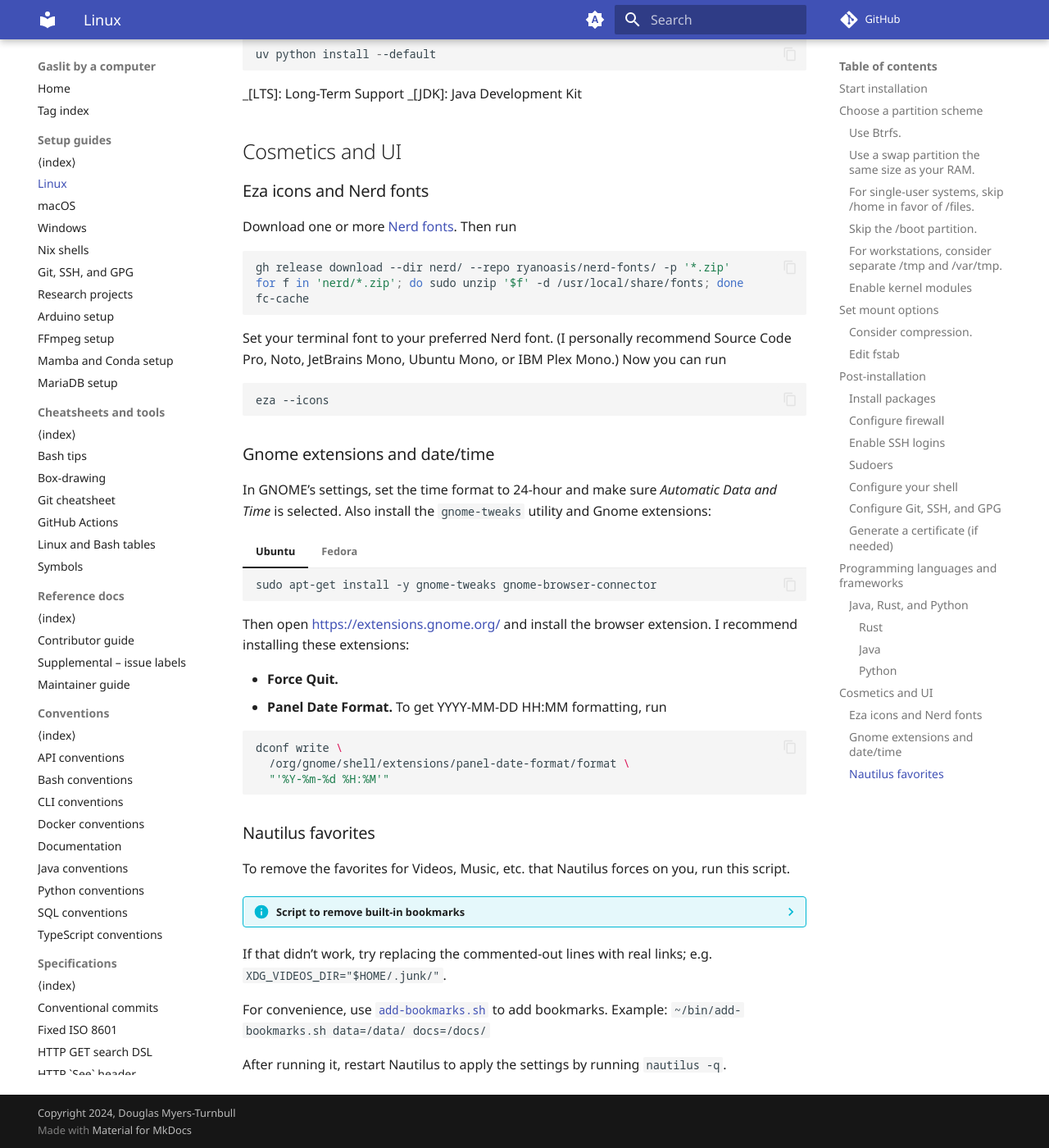
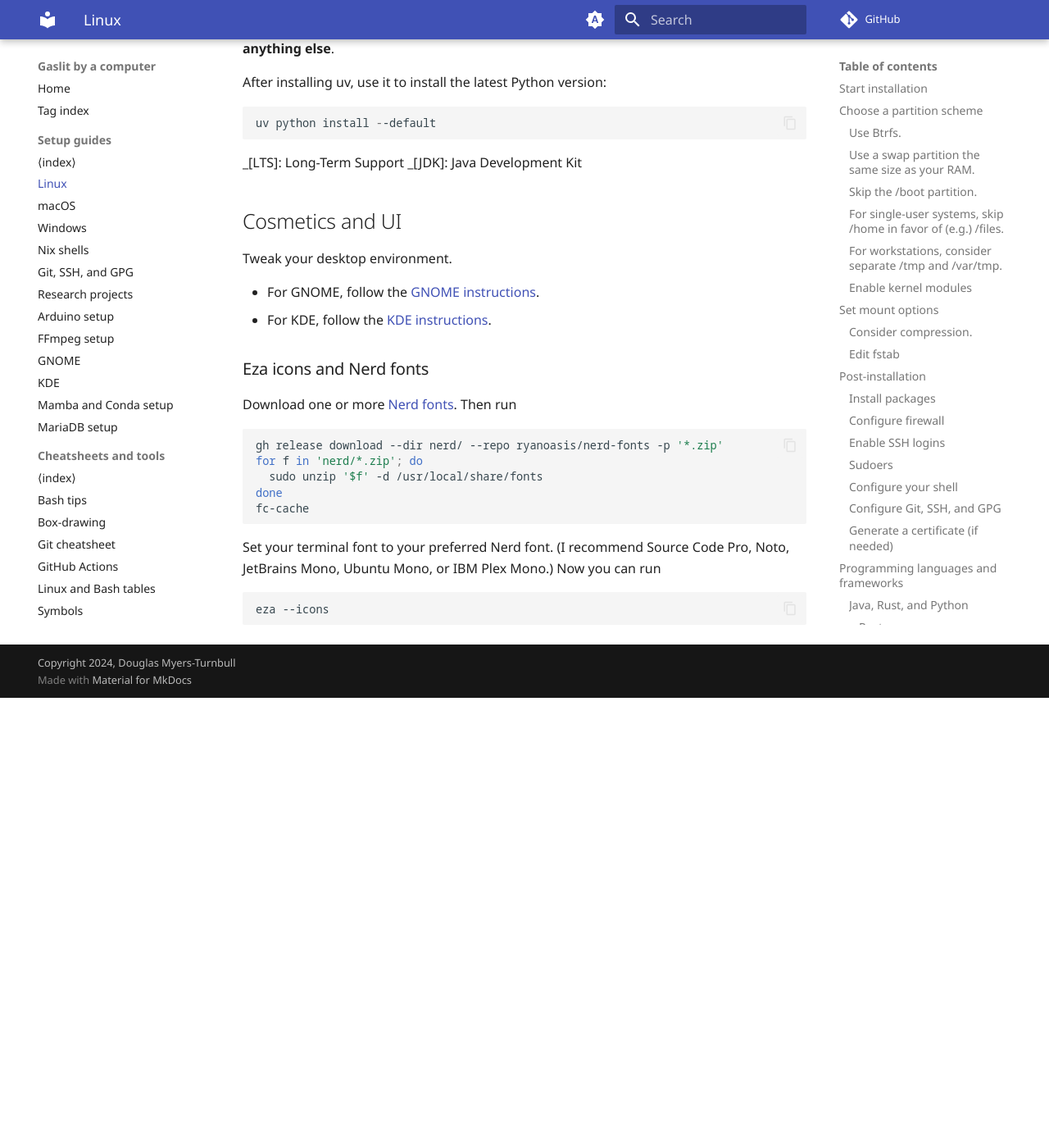
Before and after one commit to dmyersturnbull/dmyersturnbull.github.io, an MkDocs documentation site: the page built from contents/guide/linux.md, in a window 1280 px wide and 1400 px high, scrolled down 6284 px. Shown: the whole window at 82% size. Built offline with MkDocs 1.6.1 and Material for MkDocs 9.7.7, drawn with Linux system fonts in a browser that asks for light colours; comment, search, counter and statistics services are not loaded; after the commit the page ends 7135 px from its top, so only the background shows below that; some of the changed text lies outside the part shown.

Commit message:
feat: improve some content

````diff
--- /dev/null
+++ b/contents/guide/gnome.md
@@ -0,0 +1,73 @@
+# GNOME
+
+## Extensions
+
+In GNOME’s settings, set the time format to 24-hour and make sure _Automatic Data and Time_ is selected.
+Also install the `gnome-tweaks` utility and Gnome extensions:
+
+=== "Ubuntu"
+
+    ```bash
+    sudo apt-get install -y gnome-tweaks gnome-browser-connector
+    ```
+
+=== "Fedora"
+
+    ```bash
+    sudo dnf install -y gnome-tweaks gnome-browser-connector
+    ```
+
+Then open https://extensions.gnome.org/ and install the browser extension.
+I recommend installing these extensions:
+
+- **Force Quit.**
+- **Panel Date Format.**
+  To get YYYY-MM-DD HH:MM formatting, run
+
+  ```bash
+  dconf write \
+    /org/gnome/shell/extensions/panel-date-format/format \
+    "'%Y-%m-%d %H:%M'"
+  ```
+
+## Nautilus favorites
+
+To remove the favorites for Videos, Music, etc. that Nautilus forces on you, run this script.
+
+??? info "Script to remove built-in bookmarks"
+
+    ```bash
+    cat >> ~/.config/user-dirs.dirs << EOF
+    # This file was created manually.
+
+    # Keep these:
+    XDG_DESKTOP_DIR="$HOME/Desktop"
+    XDG_DOWNLOAD_DIR="$HOME/Downloads"
+
+    # Exclude these:
+    #XDG_DOCUMENTS_DIR="$HOME/Documents"
+    #XDG_TEMPLATES_DIR="$HOME/Templates"
+    #XDG_PUBLICSHARE_DIR="$HOME/Public"
+    #XDG_MUSIC_DIR="$HOME/Music"
+    #XDG_PICTURES_DIR="$HOME/Pictures"
+    #XDG_VIDEOS_DIR="$HOME/Videos"
+    EOF
+
+    cat >> ~/.config/user-dirs.conf << EOF
+    # Create a user-dirs.conf file to prevent automatic updates
+    # We created ~/.config/user-dirs.dirs manually
+    # Prevent xdg-user-dirs-update from overwriting it
+    enabled=False
+    EOF
+    ```
+
+If that didn’t work, try replacing the commented-out lines with real links; e.g.
+`XDG_VIDEOS_DIR="$HOME/.junk/"`.
+
+For convenience, use
+[`add-bookmarks.sh`](files/add-bookmarks.sh)
+to add bookmarks.
+Example: `~/bin/add-bookmarks.sh data=/data/ docs=/docs/`
+
+After running it, restart Nautilus to apply the settings by running
+`nautilus -q`.
--- /dev/null
+++ b/contents/guide/kde.md
@@ -0,0 +1,3 @@
+# KDE
+
+Nothing to see here, yet.
--- a/contents/guide/linux.md
+++ b/contents/guide/linux.md
@@ -13,7 +13,8 @@
 -->
 
 A setup guide for programmers, etc., on Linux and the Windows Linux Subsystem.
-Alternatives for Ubuntu/Debian-like and Fedora/RedHat-like are shown.
+Contains specific instructions for Ubuntu and Fedora,
+which may work for other Debian-like and RedHat-like distros.
 
 !!! related
 
@@ -55,16 +62,16 @@
 Linux uses swap space as a **complement** to memory by swapping out infrequently used pages.
 You should definitely use it, but it probably doesn’t need to fit more than your memory.
 
-### For single-user systems, skip `/home` in favor of `/files`.
+### Skip the `/boot` partition.
+
+It’s not needed on a modern UEFI system.
+
+### For single-user systems, skip `/home` in favor of (e.g.) `/files`.
 
 `/home` will probably fill with miscellaneous configuration
 and even temp data that doesn’t need to be backed up.
 It’s probably even best to discard such files when upgrading or installing a new distro.
 So, leave `/home` in the root partition and use another mount point like `/data` or `/files` instead.
-
-### Skip the `/boot` partition.
-
-It’s not needed on a modern UEFI system.
 
 ### For workstations, consider separate `/tmp` and `/var/tmp`.
 
@@ -282,12 +289,12 @@
 
 ### Sudoers
 
-See
-[Fedora’s sudoers guide](https://docs.fedoraproject.org/en-US/quick-docs/adding_user_to_sudoers_file/)
-for more info.
+!!! related
 
-If you don’t have sudo access, add your username to
-`sudo` (Ubuntu), `wheel` (Fedora), or `admin` (macOS):
+    - [sudoers for macOS](macos.md#sudoers)
+    - [Fedora’s sudoers guide](https://docs.fedoraproject.org/en-US/quick-docs/adding_user_to_sudoers_file/)
+
+If you don’t have sudo access, add your username to the needed user group:
 
 === "Ubuntu"
 
@@ -295,16 +302,10 @@
 sudo usermod --append --groups sudo
 ```
 
-=== "Fedora"
+=== "Fedora, OpenSUSE"
 
 ```bash
 sudo usermod --append --groups wheel
-```
-
-=== "macOS"
-
-```bash
-sudo dseditgroup -o edit -a $USER -t user admin
 ```
 
 For a personal machine, requiring a password is probably unnecessary.
@@ -323,12 +324,6 @@
 
     ```text
     %wheel ALL=(ALL) NOPASSWD:ALL
-    ```
-
-=== "macOS"
-
-    ```text
-    %admin ALL=(ALL) NOPASSWD:ALL
     ```
 
 !!! warning "Important: how sudo reads"
@@ -367,95 +362,28 @@
 
 ## Cosmetics and UI
 
+Tweak your desktop environment.
+
+- For GNOME, follow the [GNOME instructions](gnome.md).
+- For KDE, follow the [KDE instructions](kde.md).
+
 ### Eza icons and Nerd fonts
 
 Download one or more [Nerd fonts](https://www.nerdfonts.com/font-downloads).
 Then run
 
 ```bash
-gh release download --dir nerd/ --repo ryanoasis/nerd-fonts/ -p '*.zip'
-for f in 'nerd/*.zip'; do sudo unzip '$f' -d /usr/local/share/fonts; done
+gh release download --dir nerd/ --repo ryanoasis/nerd-fonts -p '*.zip'
+for f in 'nerd/*.zip'; do
+  sudo unzip '$f' -d /usr/local/share/fonts
+done
 fc-cache
 ```
 
 Set your terminal font to your preferred Nerd font.
-(I personally recommend Source Code Pro, Noto, JetBrains Mono, Ubuntu Mono, or IBM Plex Mono.)
+(I recommend Source Code Pro, Noto, JetBrains Mono, Ubuntu Mono, or IBM Plex Mono.)
 Now you can run
 
 ```Bash
 eza --icons
 ```
-
-### Gnome extensions and date/time
-
-In GNOME’s settings, set the time format to 24-hour and make sure _Automatic Data and Time_ is selected.
-Also install the `gnome-tweaks` utility and Gnome extensions:
-
-=== "Ubuntu"
-
-    ```bash
-    sudo apt-get install -y gnome-tweaks gnome-browser-connector
-    ```
-
-=== "Fedora"
-
-    ```bash
-    sudo dnf install -y gnome-tweaks gnome-browser-connector
-    ```
-
-Then open https://extensions.gnome.org/ and install the browser extension.
-I recommend installing these extensions:
-
-- **Force Quit.**
-- **Panel Date Format.**
-  To get YYYY-MM-DD HH:MM formatting, run
-
-  ```bash
-  dconf write \
-    /org/gnome/shell/extensions/panel-date-format/format \
-    "'%Y-%m-%d %H:%M'"
-  ```
-
-### Nautilus favorites
-
-To remove the favorites for Videos, Music, etc. that Nautilus forces on you, run this script.
-
-??? info "Script to remove built-in bookmarks"
-
-    ```bash
-    cat >> ~/.config/user-dirs.dirs << EOF
-    # This file was created manually.
-
-    # Keep these:
-    XDG_DESKTOP_DIR="$HOME/Desktop"
-    XDG_DOWNLOAD_DIR="$HOME/Downloads"
-
-    # Exclude these:
-    #XDG_DOCUMENTS_DIR="$HOME/Documents"
-    #XDG_TEMPLATES_DIR="$HOME/Templates"
-    #XDG_PUBLICSHARE_DIR="$HOME/Public"
-    #XDG_MUSIC_DIR="$HOME/Music"
-    #XDG_PICTURES_DIR="$HOME/Pictures"
-    #XDG_VIDEOS_DIR="$HOME/Videos"
-    EOF
-
-    cat >> ~/.config/user-dirs.conf << EOF
-    # Create a user-dirs.conf file to prevent automatic updates
-    # We created ~/.config/user-dirs.dirs manually
-    # Prevent xdg-user-dirs-update from overwriting it
-    enabled=False
-    EOF
-    ```
-
-If that didn’t work, try replacing the commented-out lines with real links; e.g.
-`XDG_VIDEOS_DIR="$HOME/.junk/"`.
-
-For convenience, use
-[`add-bookmarks.sh`](files/add-bookmarks.sh)
-to add bookmarks.
-Example: `~/bin/add-bookmarks.sh data=/data/ docs=/docs/`
-
-After running it, restart Nautilus to apply the settings by running
-`nautilus -q`.
-
-*[UEFI]: Unified Extensible Firmware Interface
--- a/contents/guide/macos.md
+++ b/contents/guide/macos.md
@@ -205,6 +205,29 @@
 
 ## Security and connections
 
+### Sudoers
+
+!!! related
+
+    - [sudoers in the Linux guide](linux.md#sudoers)
+
+If you don’t have sudo access, add your username to
+the `admin` group:
+
+```bash
+sudo dseditgroup -o edit -a $USER -t user admin
+```
+
+If you use `sudo visudo` to edit `/etc/sudoers`, the file is checked for syntax before save.
+You can also check syntax with `visudo -c my-sudoers.txt`.
+Find the line covering the relevant group (`sudo`, `wheel`, or `admin`), and prepend `NOPASSWD:` to `ALL`.
+The line will probably look like this:
+
+```text
+%admin ALL=(ALL) NOPASSWD:ALL
+```
+
+
 ### Disable quarantining downloads
 
 !!! tip "FYI"
````
Also changed, not shown: other parts of contents/guide/linux.md (+6 -0 lines), contents/guide/index.md (+6 -0 lines).
